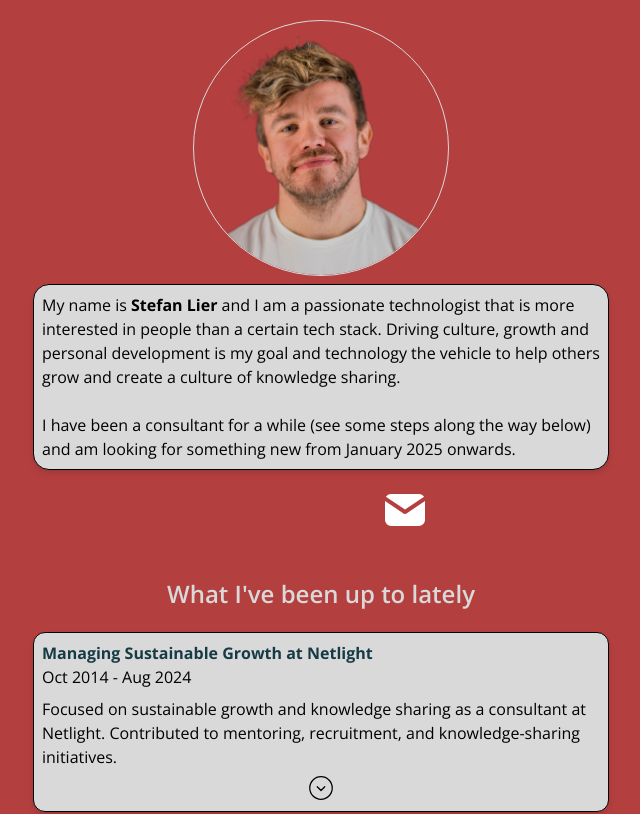
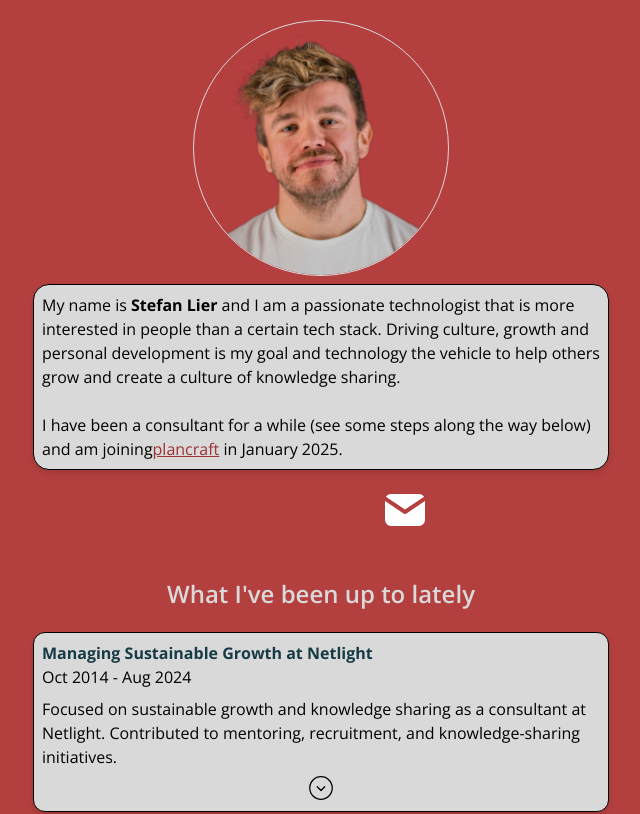
Before and after one commit to stehefan/stefanlier.de, a Next.js app: page / in a window 1280 px wide. Shown: the top 814 px of the page, without its empty margins (319-959 px from the left). Built offline with nearby package versions, Linux system fonts and the light colour scheme; no server answers; some icons are missing.

Commit message:
feat: adjust tagline to indicate new job

```diff
--- a/app/page.tsx
+++ b/app/page.tsx
@@ -50,8 +50,8 @@ export default async function Home() {
                     technology the vehicle to help others grow and create a culture of knowledge sharing.
                     <br />
                     <br />
-                    I have been a consultant for a while (see some steps along the way below) and am looking for
-                    something new from January 2025 onwards.
+                    I have been a consultant for a while (see some steps along the way below) and am joining
+                    <Link href="https://www.plancraft.de" target="_blank">plancraft</Link> in January 2025.
                 </section>
                 <section className="max-w-xl flex flex-row justify-center gap-4">
                     <Link target="_blank" href="https://www.github.com/stehefan" aria-label="Github-Link">
```
